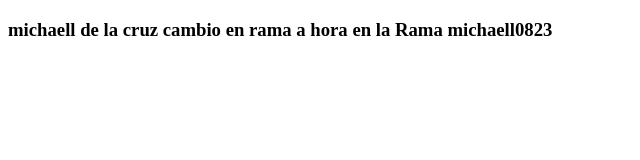
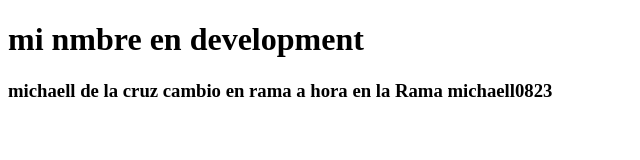
Before and after one commit to ikamichaell/gitColaborativo0823, a plain HTML site: page index.html in a window 1280 px wide. Shown: the whole page, without its empty margins (0-640 px from the left). Drawn offline with Linux system fonts and the light colour scheme.

Commit message:
Update index.html

```diff
--- a/index.html
+++ b/index.html
@@ -7,6 +7,7 @@
     <title>Document dessarrollo</title>
 </head>
 <body>
+    <h1>mi nmbre en development</h1>
     <div>
        <h3> michaell de la cruz cambio en rama a hora en la Rama michaell0823</h3>
     </div>
```
